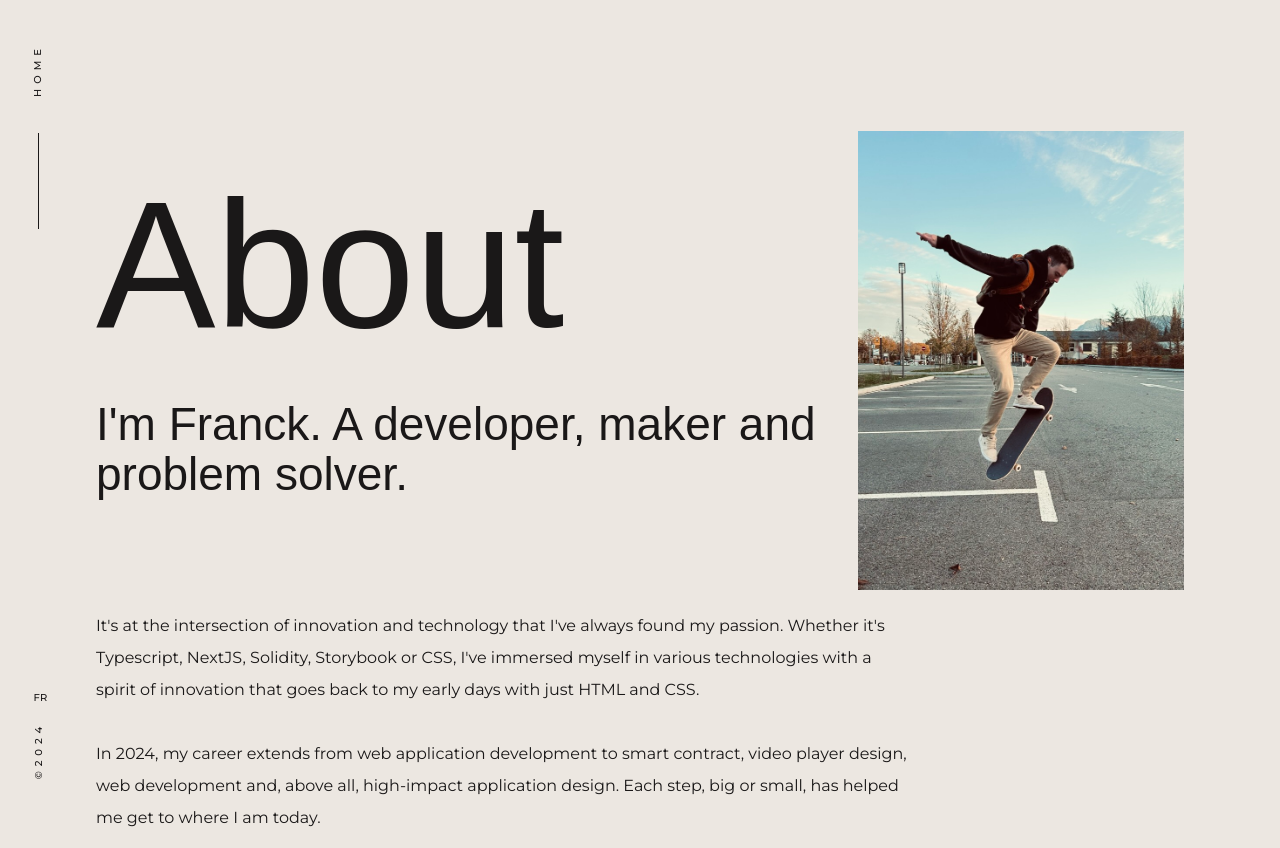
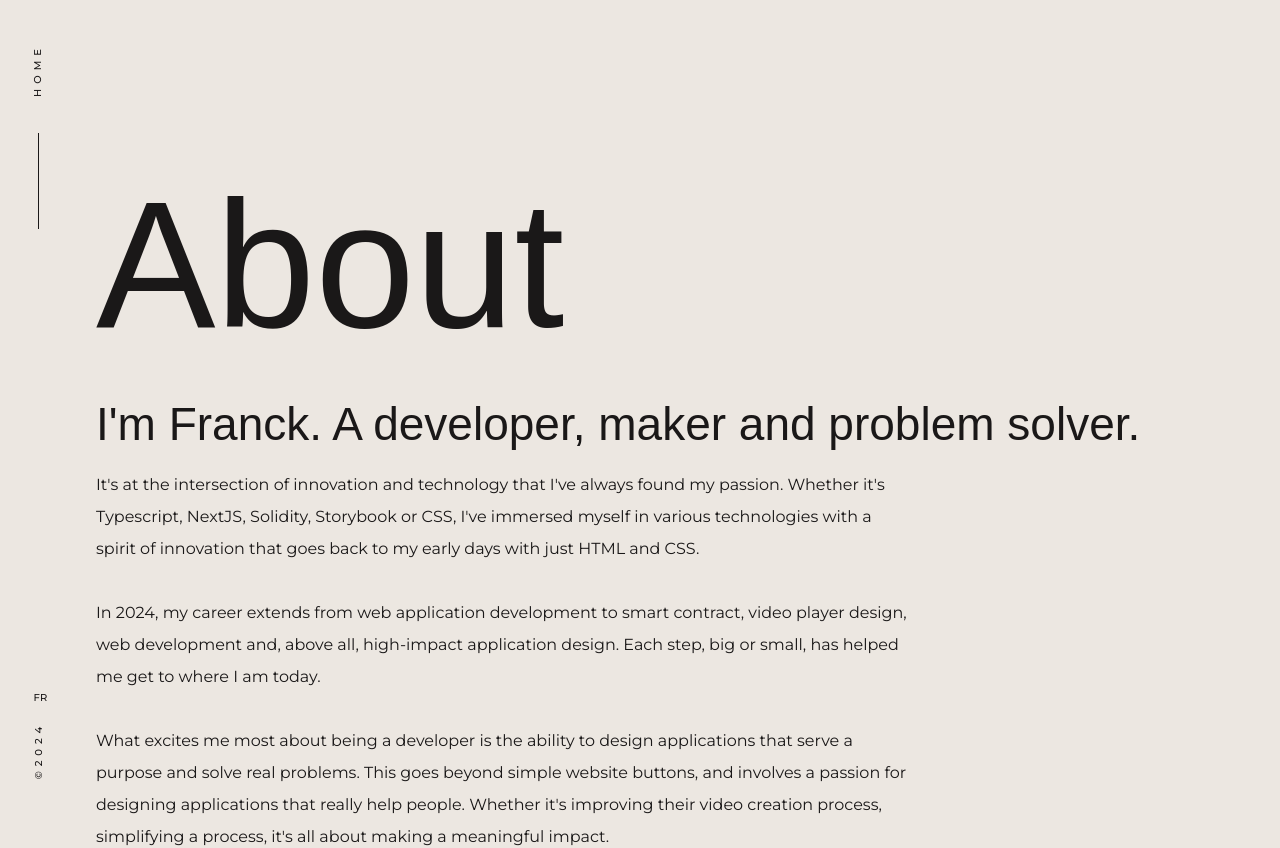
Before and after one commit to Franck-Fernandez-pro/core, a Next.js app: page /en/about in a window 1280 px wide. Shown: the top 848 px of the page. Built offline with nearby package versions, Linux system fonts and the light colour scheme; a web font is replaced by a local one.

Commit message:
Remove img until fix

```diff
--- a/app/[lang]/(content)/about/page.tsx
+++ b/app/[lang]/(content)/about/page.tsx
@@ -28,7 +28,7 @@ export default async function About({
         </div>
 
         <Image
-          className="hidden !h-auto !w-[30%] md:block"
+          className="hidden !h-auto !w-[30%]"
           src="/about.jpeg"
           width={747}
           height={1051}
```
